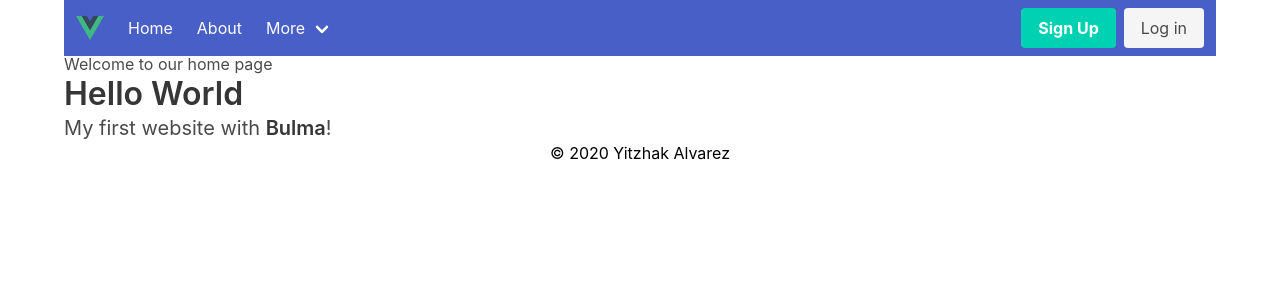
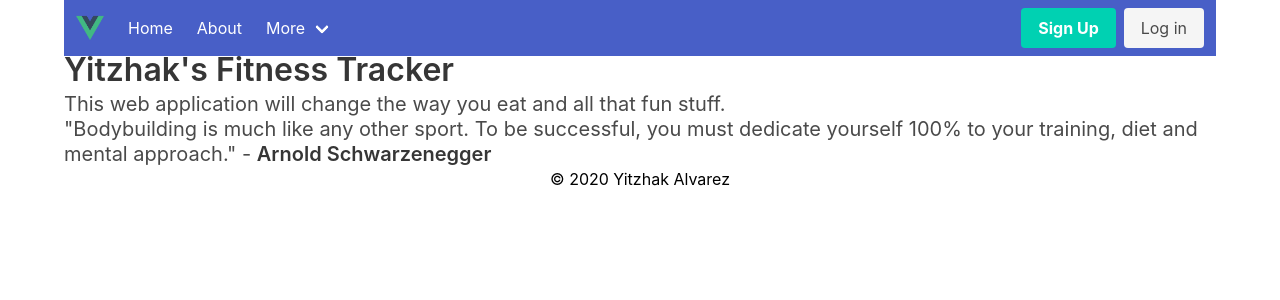
Before and after one commit to yitzhakalvarez/FitnessTracker, a Vue app in the folder client/: page / in a window 1280 px wide. Shown: the top 300 px of the page. Built offline with nearby package versions, Linux system fonts and the light colour scheme; the HTML template or start-up script is replaced by a standard one.

Commit message:
added inspirtational quote

```diff
--- a/client/src/views/Home.vue
+++ b/client/src/views/Home.vue
@@ -1,11 +1,11 @@
 <template>
   <div class="home">
-    <h1>Welcome to our home page</h1>
     <h1 class="title">
-        Hello World
+        Yitzhak's Fitness Tracker
       </h1>
       <p class="subtitle">
-        My first website with <strong>Bulma</strong>!
+        This web application will change the way you eat and all that
+        fun stuff. <br> "Bodybuilding is much like any other sport. To be successful, you must dedicate yourself 100% to your training, diet and mental approach." - <strong>Arnold Schwarzenegger</strong>
       </p>
   </div>
 </template>
```
